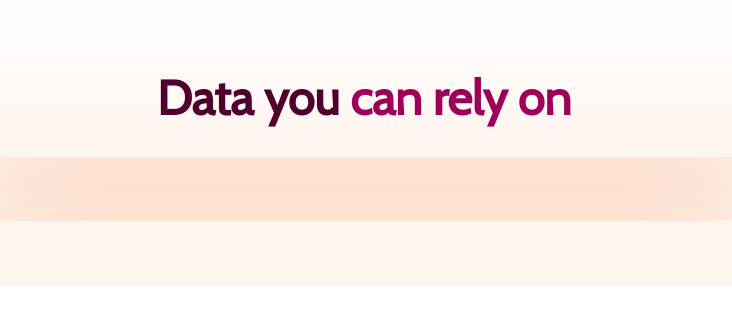
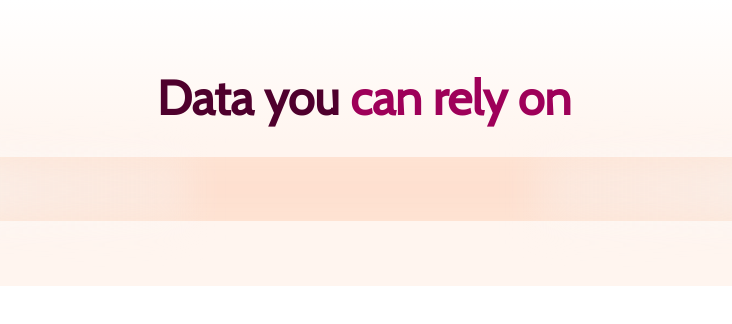
Before and after one commit to devang-openweboffice/property-deal-demo-task, a Gatsby site: page / in a window 1280 px wide. Shown: the full height of the page, 276-1008 px from the left. Built offline with nearby package versions, Linux system fonts and the light colour scheme; Gatsby itself is replaced by a stand-in of ours.

Commit message:
Update smallCardSlider.scss

```diff
--- a/src/components/SmallCardSlider/smallCardSlider.scss
+++ b/src/components/SmallCardSlider/smallCardSlider.scss
@@ -19,23 +19,25 @@
     position: relative;
     padding-top: 20px;
     &:before, &:after {
-      background: linear-gradient(to right, rgba(248, 251, 253, 1), rgba(248, 251, 253, 0));
+      background: linear-gradient(to right, #f8fbfdbf, rgb(248 251 253 / 31%));
       content: "";
       height: 100%;
       position: absolute;
-      width: 700px;
+      width: 500px;
       z-index: 2;
+      // opacity: 0.6;
+      filter: blur(20px);
       @media (max-width: $screen-lg-max) {
         width: 38%;
       }
     }
     &::after {
-      right: -100px;
+      right: -20px;
       top: 0;
       transform: rotateZ(180deg);
     }
     &::before {
-      left: -100px;
+      left: -20px;
       top: 0;
     }
     .overlay {
```
